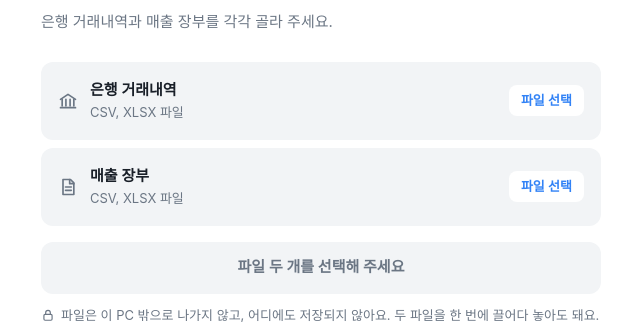
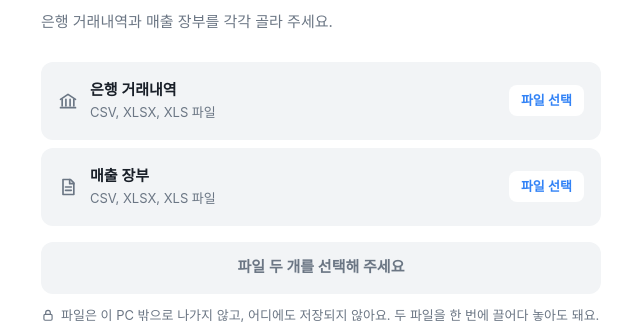
Before and after one commit to yeeunkim7/settlement-matcher, a Spring Boot app: page / in a window 1280 px wide. Shown: the part 172-496 px from the top of the page, without its empty margins (319-959 px from the left). Run offline with Spring Boot 4, Linux system fonts and the light colour scheme; some web fonts are replaced.

Commit message:
.xls 입력 검증, 지원 형식 문구에 XLS 다시 표시
- samples에 가상데이터_은행거래내역/매출장부_2026-10.xls 추가 (xlsx를 POI HSSF로 옮김, 셀 형식·표시 형식 유지)
- .xls로 대사한 결과가 CSV와 같음을 확인 (일치 14 · 불일치 13 · 검토 필요 8, 항목별 내용까지 동일)
- 테스트: xls 파싱 결과가 CSV와 같은 행인지, 결과 엑셀 요약 시트 건수·검산
- 화면·사용안내.txt·samples/README.md에 XLS 표시

Co-Authored-By: Claude Opus 5.5 <noreply@anthropic.com>

```diff
--- a/packaging/files/사용안내.txt
+++ b/packaging/files/사용안내.txt
@@ -1,7 +1,7 @@
 정산 대사 사용 안내
 ====================
 
-은행 거래내역과 매출 장부(CSV, XLSX)를 비교해
+은행 거래내역과 매출 장부(CSV, XLSX, XLS)를 비교해
 일치 / 불일치 / 검토 필요로 나눈 결과 엑셀을 만들어 드리는 프로그램입니다.
 이 PC 안에서만 실행되고, 올린 파일은 어디에도 저장하지 않습니다.
 Java를 따로 설치할 필요가 없습니다. (실행 환경이 runtime 폴더에 들어 있습니다)
--- a/src/main/resources/static/index.html
+++ b/src/main/resources/static/index.html
@@ -316,7 +316,7 @@
           </span>
           <span class="body">
             <span class="title">은행 거래내역</span>
-            <span class="desc" data-empty="CSV, XLSX 파일">CSV, XLSX 파일</span>
+            <span class="desc" data-empty="CSV, XLSX, XLS 파일">CSV, XLSX, XLS 파일</span>
           </span>
           <span class="action" data-empty="파일 선택" data-filled="변경">파일 선택</span>
           <button class="clear" type="button" aria-label="은행 거래내역 파일 지우기">
@@ -331,7 +331,7 @@
           </span>
           <span class="body">
             <span class="title">매출 장부</span>
-            <span class="desc" data-empty="CSV, XLSX 파일">CSV, XLSX 파일</span>
+            <span class="desc" data-empty="CSV, XLSX, XLS 파일">CSV, XLSX, XLS 파일</span>
           </span>
           <span class="action" data-empty="파일 선택" data-filled="변경">파일 선택</span>
           <button class="clear" type="button" aria-label="매출 장부 파일 지우기">
@@ -479,7 +479,7 @@
   }
   const assigned = new Set();
   function assign(slot, file) {
-    if (!OK_EXT.test(file.name)) return showError(`‘${file.name}’은(는) 열 수 없는 형식이에요. CSV 또는 XLSX 파일을 올려 주세요.`);
+    if (!OK_EXT.test(file.name)) return showError(`‘${file.name}’은(는) 열 수 없는 형식이에요. CSV, XLSX, XLS 파일을 올려 주세요.`);
     if (file.size > MAX_BYTES) return showError(`‘${file.name}’이(가) 20MB보다 커요. 파일을 나눠서 올려주세요.`);
     const dt = new DataTransfer(); dt.items.add(file);
     slots[slot].input.files = dt.files;
```
Also changed, not shown: samples/README.md, 4 other files.
